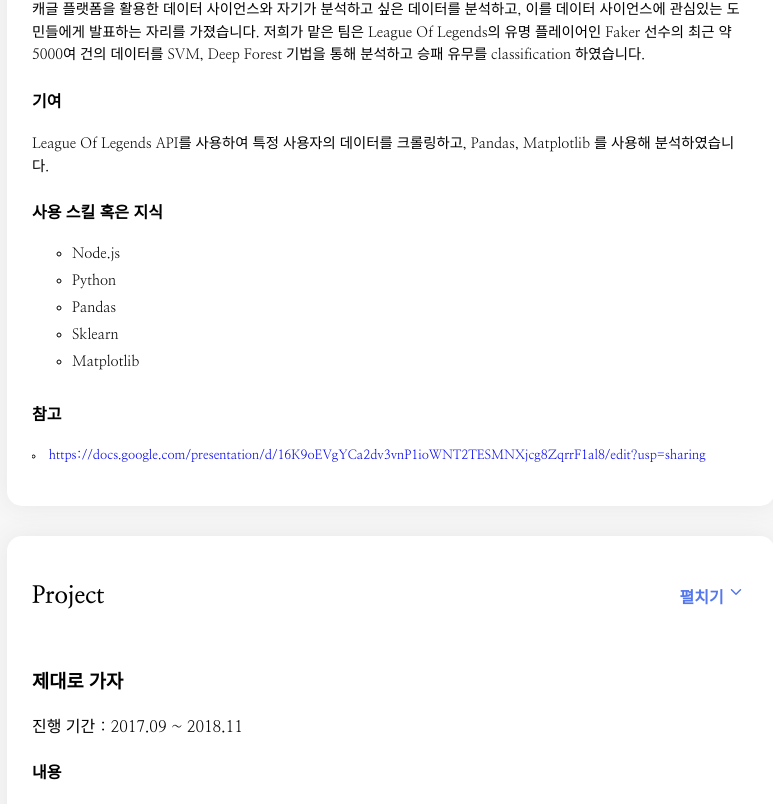
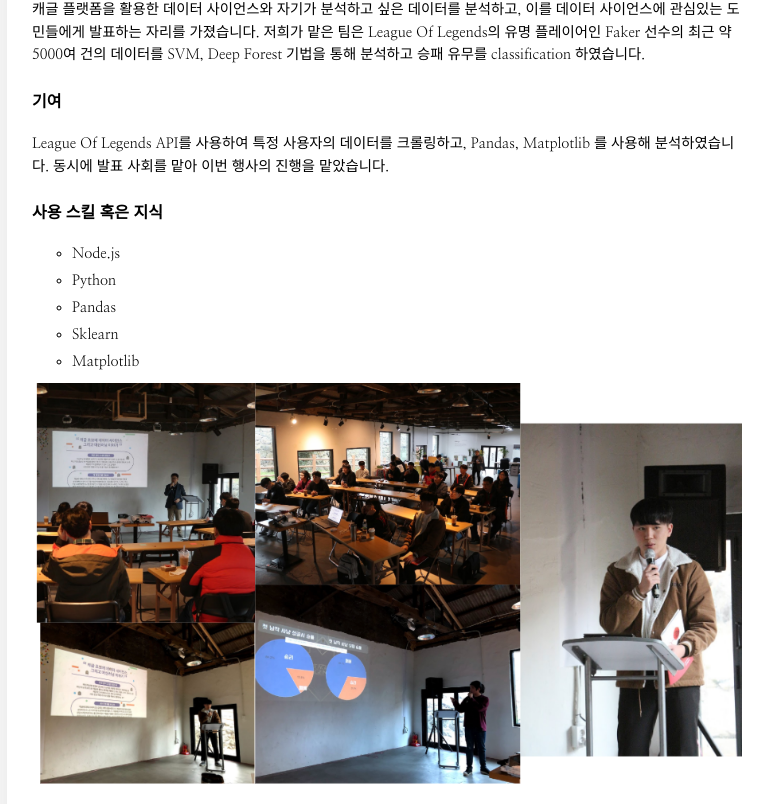
Before and after one commit to aerain/resume, a React (Create React App) app: page / in a window 1280 px wide. Shown: the part 1736-2540 px from the top of the page, without its empty margins (249-1022 px from the left). Built offline with nearby package versions, Linux system fonts and the light colour scheme.

Commit message:
프레젠테이션 추가

```diff
--- a/src/components/Presentation.js
+++ b/src/components/Presentation.js
@@ -11,6 +11,15 @@ const renderEtc = (etc) => (
         </ul>
     </Fragment>
 )
+
+const renderImg = (images) => (
+    <div className="image-container">
+        {images.map((item, index) => (
+            <img key={index} src={item} alt="그림" />
+        ))}
+    </div>
+)
+
 const renderItem = (item, index) => (
     <li key={index}>
         <h3 className="title">{item.name}</h3>
@@ -23,6 +32,7 @@ const renderItem = (item, index) => (
         <ul className="skills">
             {item.skills.map((item, index) => (<li key={index}>{item}</li>))}
         </ul>
+        {item.images && renderImg(item.images)}
         {item.etc && renderEtc(item.etc)}
     </li>
 )
--- a/src/components/Project.js
+++ b/src/components/Project.js
@@ -40,7 +40,7 @@ const renderItem = (item, index) => {
 
 const Project = ({projects = []}) => {
     const [fold, setFold] = useState(true);
-    let className = fold ? "project" : "project";
+    let className = fold ? "project fold" : "project";
     let icon = fold ? <IoIosArrowDown /> : <IoIosArrowUp />;
     let iconDescription = fold ? "펼치기" : "접기";
     return(
--- a/src/config.js
+++ b/src/config.js
@@ -40,9 +40,9 @@ const config = {
             name: "제주도 데이터 사이언스 캐글 밋업",
             duration: "2019.01 ~ 2019.03",
             description: "캐글 플랫폼을 활용한 데이터 사이언스와 자기가 분석하고 싶은 데이터를 분석하고, 이를 데이터 사이언스에 관심있는 도민들에게 발표하는 자리를 가졌습니다. 저희가 맡은 팀은 League Of Legends의 유명 플레이어인 Faker 선수의 최근 약 5000여 건의 데이터를 SVM, Deep Forest 기법을 통해 분석하고 승패 유무를 classification 하였습니다.",
-            contribution: "League Of Legends API를 사용하여 특정 사용자의 데이터를 크롤링하고, Pandas, Matplotlib 를 사용해 분석하였습니다.",
+            contribution: "League Of Legends API를 사용하여 특정 사용자의 데이터를 크롤링하고, Pandas, Matplotlib 를 사용해 분석하였습니다. 동시에 발표 사회를 맡아 이번 행사의 진행을 맡았습니다.",
             skills: ["Node.js", "Python", "Pandas", "Sklearn", "Matplotlib"],
-            images: ["/images/jedaero/jedaero1.png"],
+            images: ["/images/meetup/meetup1.png"],
             etc: ["https://docs.google.com/presentation/d/16K9oEVgYCa2dv3vnP1ioWNT2TESMNXjcg8ZqrrF1al8/edit?usp=sharing"],
         }
     ],
--- a/src/styles/App.css
+++ b/src/styles/App.css
@@ -194,11 +194,11 @@
   display: inline !important;
 }
 
-.project > ul > li > div.image-container {
+.presentation > ul > li > div.image-container,.project > ul > li > div.image-container {
   flex-direction: column;
 }
 
-.project > ul > li > div.image-container > img {
+.presentation > ul > li > div.image-container > img,.project > ul > li > div.image-container > img {
   width: 100%;
 }
 .project > header {
```
Also changed, not shown: public/images/meetup/meetup1.png (added).
